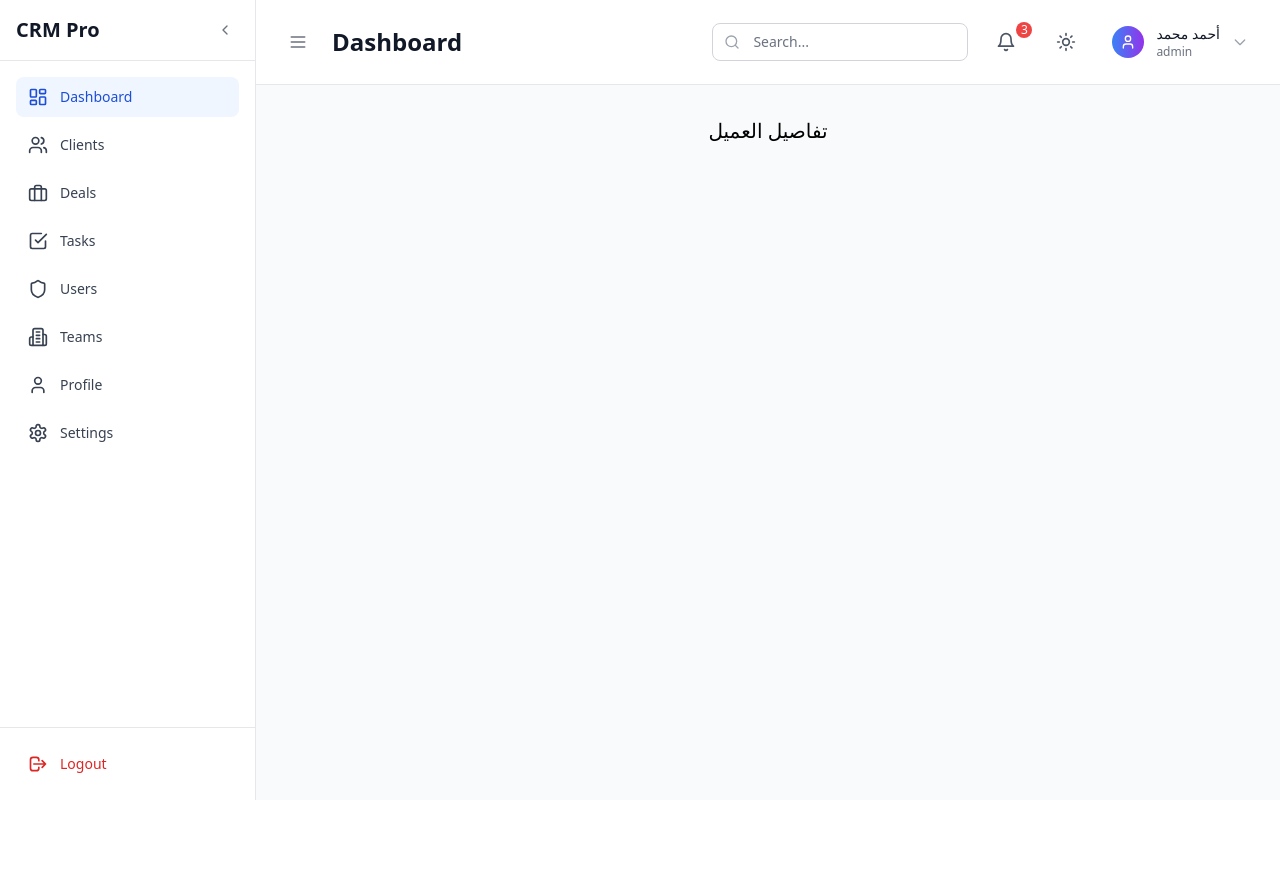
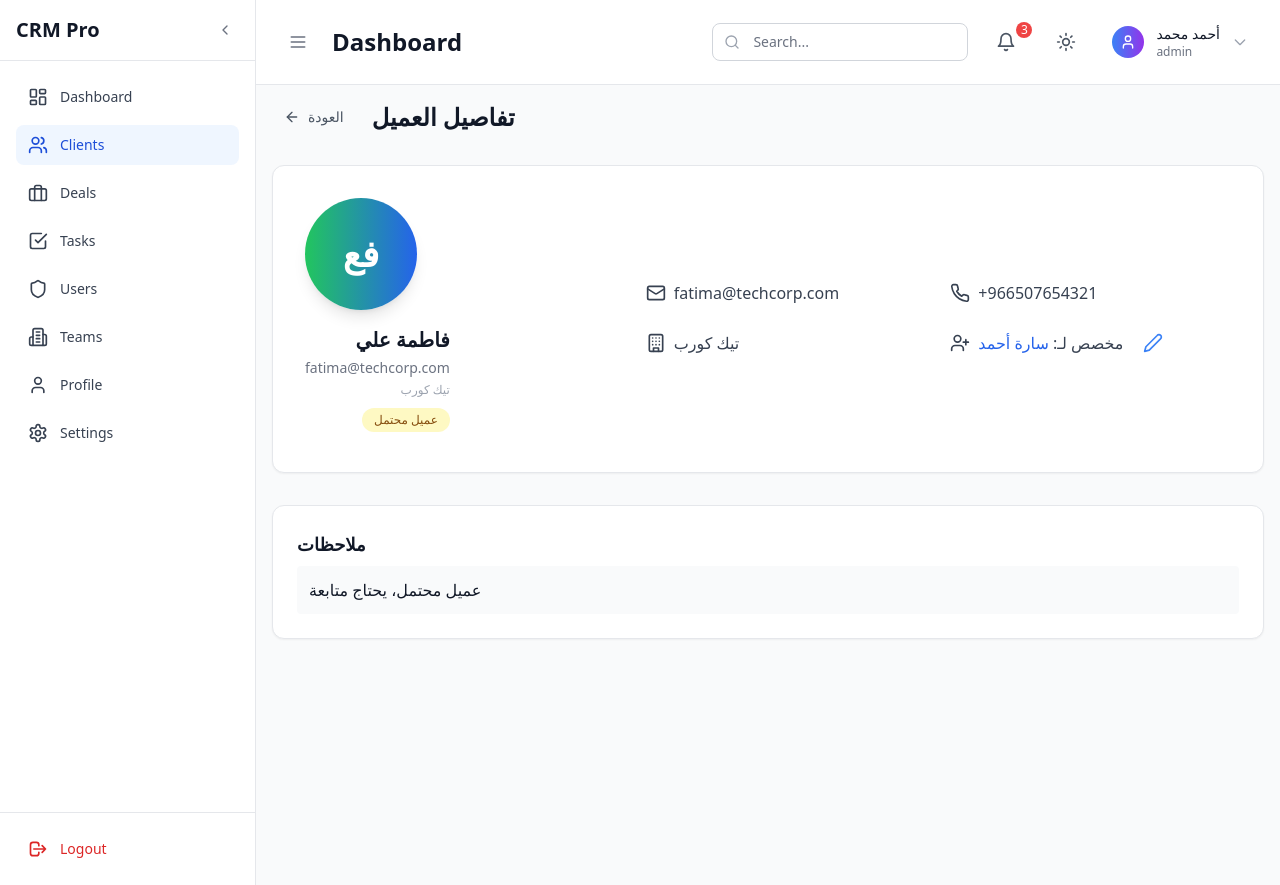
Before and after one commit to isamch/IC-CRM-Pro, a React (Vite) app: page /clients/2 in a window 1280 px wide. Before the commit the page ends 800 px from the top, so only its background shows below. Built offline with nearby package versions, Linux system fonts and the light colour scheme; sample sign-in values are in the browser's storage.

Commit message:
add tables and fisasa

```diff
--- a/src/App.tsx
+++ b/src/App.tsx
@@ -15,10 +15,8 @@ import { Profile } from './pages/Profile';
 import { Settings } from './pages/Settings';
 import { ProtectedRoute } from './components/auth/ProtectedRoute';
 import { SalesRepDetails } from './pages/SalesRepDetails';
+import { ClientDetails } from './pages/ClientDetails';
 import './App.css';
-
-// Add a placeholder for client details
-const ClientDetails = () => <div className="p-8 text-center text-xl">تفاصيل العميل</div>;
 
 function App() {
   return (
--- a/src/components/layout/Layout.tsx
+++ b/src/components/layout/Layout.tsx
@@ -16,6 +16,8 @@ export const Layout: React.FC = () => {
     if (path === '/dashboard') return 'dashboard';
     if (path === '/users') return 'users';
     if (path === '/clients') return 'clients';
+    // Make Clients active for client details page
+    if (/^\/clients\/[\w-]+$/.test(path)) return 'clients';
     if (path === '/deals') return 'deals';
     if (path === '/tasks') return 'tasks';
     if (path === '/profile') return 'profile';
--- /dev/null
+++ b/src/pages/ClientDetails.tsx
@@ -0,0 +1,152 @@
+import React, { useState, useEffect } from 'react';
+import { useParams, useNavigate, Link } from 'react-router-dom';
+import { Card } from '../components/ui/Card';
+import { Button } from '../components/ui/Button';
+import { Modal } from '../components/ui/Modal';
+import { Select } from '../components/ui/Select';
+import { mockClients, mockUsers } from '../data/mockData';
+import { Edit2, ArrowLeft, Mail, Phone, Building, UserPlus } from 'lucide-react';
+import { useAuth } from '../contexts/AuthContext';
+
+export const ClientDetails: React.FC = () => {
+  const { clientId } = useParams<{ clientId: string }>();
+  const navigate = useNavigate();
+  const { user } = useAuth();
+  const client = mockClients.find(c => c.id === clientId);
+  const [assignModal, setAssignModal] = useState(false);
+  const [assignTo, setAssignTo] = useState(client ? client.assignedTo || '' : '');
+
+  useEffect(() => {
+    if (client) setAssignTo(client.assignedTo || '');
+  }, [client?.assignedTo]);
+
+  if (!client) {
+    return <div className="p-8 text-center text-red-500">العميل غير موجود</div>;
+  }
+  const assignedUser = mockUsers.find(u => u.id === client.assignedTo);
+
+  // Get available reps for assignment (same logic as Clients page)
+  let availableReps: typeof mockUsers = [];
+  if (user?.role === 'admin') {
+    availableReps = mockUsers.filter(u => u.role === 'sales_representative' || u.role === 'sales_manager');
+  } else if (user?.role === 'sales_manager') {
+    const managedTeamIds = mockUsers.filter(u => u.role === 'sales_manager' && u.id === user.id).map(u => u.teamId).filter(Boolean);
+    availableReps = mockUsers.filter(u => u.role === 'sales_representative' && managedTeamIds.includes(u.teamId || ''));
+    if (!availableReps.some(u => u.id === user.id)) {
+      availableReps = [user, ...availableReps];
+    }
+  } else if (user?.role === 'sales_representative') {
+    availableReps = [user];
+  }
+
+  const handleAssign = () => {
+    // Here you would update the assignment in your state/store/backend
+    setAssignModal(false);
+  };
+
+  return (
+    <div className="p-4 max-w-full mx-auto space-y-8 bg-gray-50 dark:bg-gray-950 min-h-screen transition-colors duration-200">
+      <div className="flex items-center mb-6">
+        <Button variant="ghost" icon={ArrowLeft} size="sm" onClick={() => navigate(-1)}>
+          العودة
+        </Button>
+        <h2 className="text-2xl font-bold text-gray-900 dark:text-white ml-4">تفاصيل العميل</h2>
+      </div>
+      <div className="flex flex-col md:flex-row gap-8 items-start">
+        <Card className="flex-1 bg-white dark:bg-gray-900 border border-gray-200 dark:border-gray-800 shadow-md dark:shadow-none p-8 rounded-2xl flex flex-col md:flex-row items-center gap-8">
+          <div className="flex flex-col items-center md:items-start gap-4 w-full md:w-1/3">
+            <div className="w-28 h-28 bg-gradient-to-r from-green-500 to-blue-600 rounded-full flex items-center justify-center text-4xl font-bold text-white shadow-lg">
+              {client.name.split(' ').map(n => n[0]).join('')}
+            </div>
+            <div className="text-center md:text-right">
+              <div className="text-xl font-semibold text-gray-900 dark:text-white mb-1">{client.name}</div>
+              <div className="text-sm text-gray-500 dark:text-gray-400 mb-1">{client.email}</div>
+              <div className="text-xs text-gray-400 dark:text-gray-500 mb-2">{client.company}</div>
+              <span className={`inline-block px-3 py-1 rounded-full text-xs font-medium mb-2 ${
+                client.status === 'active' ? 'bg-green-100 text-green-800 dark:bg-green-900 dark:text-green-200' :
+                client.status === 'inactive' ? 'bg-red-100 text-red-800 dark:bg-red-900 dark:text-red-200' :
+                client.status === 'prospect' ? 'bg-yellow-100 text-yellow-800 dark:bg-yellow-900 dark:text-yellow-200' :
+                'bg-blue-100 text-blue-800 dark:bg-blue-900 dark:text-blue-200'
+              }`}>
+                {client.status === 'active' ? 'نشط' : client.status === 'inactive' ? 'غير نشط' : client.status === 'prospect' ? 'عميل محتمل' : 'عميل رائد'}
+              </span>
+            </div>
+          </div>
+          <div className="flex-1 grid grid-cols-1 sm:grid-cols-2 gap-6 w-full">
+            <div className="flex items-center gap-2 text-base text-gray-700 dark:text-gray-300">
+              <Mail className="w-5 h-5" /> {client.email}
+            </div>
+            <div className="flex items-center gap-2 text-base text-gray-700 dark:text-gray-300">
+              <Phone className="w-5 h-5" /> {client.phone}
+            </div>
+            <div className="flex items-center gap-2 text-base text-gray-700 dark:text-gray-300">
+              <Building className="w-5 h-5" /> {client.company}
+            </div>
+            <div className="flex items-center gap-2 text-base text-gray-700 dark:text-gray-300">
+              <UserPlus className="w-5 h-5" />
+              <span>مخصص لـ: {assignedUser ? (
+                <Link to={`/sales-reps/${assignedUser.id}`} className="text-blue-600 dark:text-blue-300 hover:underline">
+                  {assignedUser.name}
+                </Link>
+              ) : 'غير محدد'}</span>
+              {(user?.role === 'admin' || user?.role === 'sales_manager') && (
+                <button
+                  className="ml-2 p-1 rounded hover:bg-gray-100 dark:hover:bg-gray-700"
+                  title="تغيير المندوب المكلف"
+                  onClick={() => setAssignModal(true)}
+                >
+                  <Edit2 className="w-5 h-5 text-blue-500" />
+                </button>
+              )}
+            </div>
+          </div>
+        </Card>
+      </div>
+      {client.notes && (
+        <Card className="bg-white dark:bg-gray-900 border border-gray-200 dark:border-gray-800 shadow-md dark:shadow-none p-6 rounded-2xl">
+          <div className="text-lg font-semibold text-gray-900 dark:text-white mb-2">ملاحظات</div>
+          <div className="text-base text-gray-900 dark:text-gray-200 bg-gray-50 dark:bg-gray-800 rounded p-3 min-h-[40px]">
+            {client.notes}
+          </div>
+        </Card>
+      )}
+      {/* Assign Modal */}
+      <Modal
+        isOpen={assignModal}
+        onClose={() => setAssignModal(false)}
+        title="تغيير المندوب المكلف بالعميل"
+      >
+        {availableReps.length === 0 ? (
+          <div className="text-center text-gray-500 dark:text-gray-400 py-6">لا يوجد مندوبي مبيعات متاحين في فرقك.</div>
+        ) : (
+          <form
+            onSubmit={e => {
+              e.preventDefault();
+              handleAssign();
+            }}
+            className="space-y-4"
+          >
+            <Select
+              label="اختر المندوب المكلف"
+              value={assignTo}
+              onChange={setAssignTo}
+              options={availableReps.map(rep => ({
+                value: rep.id,
+                label: rep.id === user?.id ? `${rep.name} (أنت)` : rep.name
+              }))}
+              required
+            />
+            <div className="flex justify-end space-x-2">
+              <Button variant="outline" onClick={() => setAssignModal(false)}>
+                إلغاء
+              </Button>
+              <Button type="submit" disabled={!assignTo}>
+                تأكيد التعيين
+              </Button>
+            </div>
+          </form>
+        )}
+      </Modal>
+    </div>
+  );
+};
--- a/src/pages/Clients.tsx
+++ b/src/pages/Clients.tsx
@@ -122,7 +122,7 @@ const ClientForm: React.FC<{
       <Select
         label="حالة العميل"
         value={formData.status}
-        onChange={(value) => setFormData({ ...formData, status: value as any })}
+        onChange={(value: string) => setFormData({ ...formData, status: value as 'active' | 'inactive' | 'prospect' | 'lead' })}
         options={[
           { value: 'active', label: 'نشط' },
           { value: 'inactive', label: 'غير نشط' },
```
